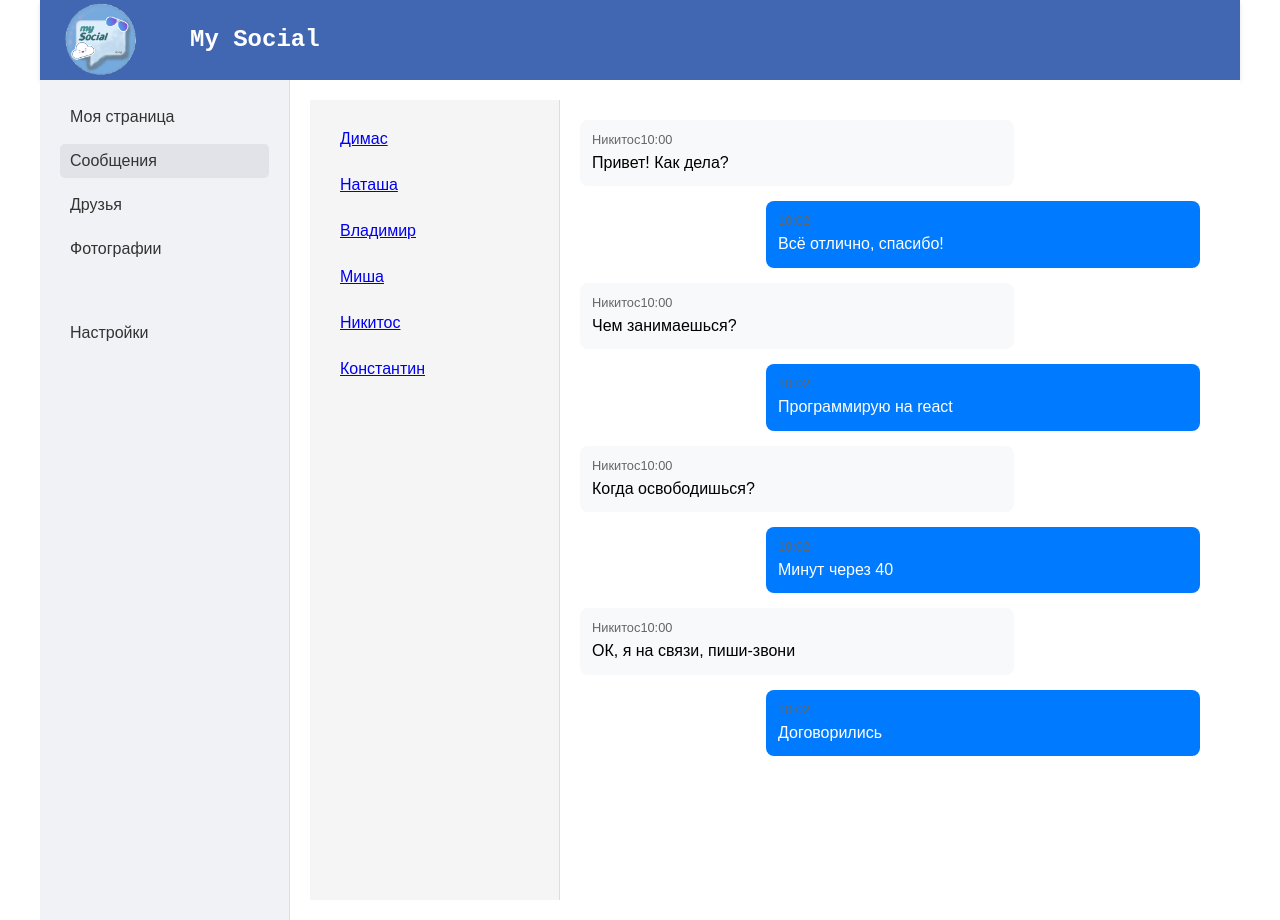
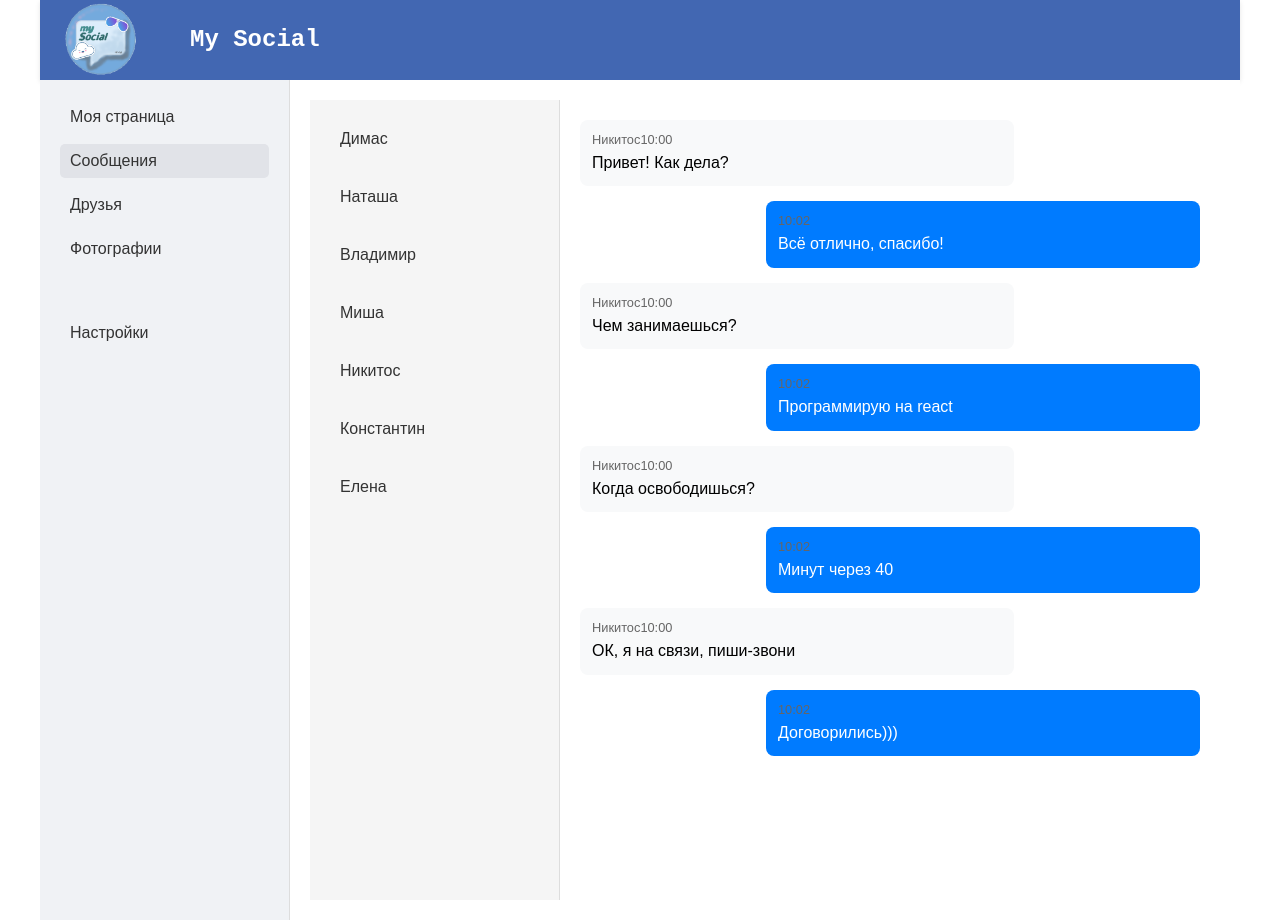
Before and after one commit to baranovdmitriy87/react-my-social-app, a React (Create React App) app: page /dialogs in a window 1280 px wide. Built offline with nearby package versions, Linux system fonts and the light colour scheme.

Commit message:
Стилизует список пользователей в диалогах, добавляет логику для активного элемента

```diff
--- a/src/components/Diologs/Diologs.jsx
+++ b/src/components/Diologs/Diologs.jsx
@@ -8,7 +8,8 @@ const DialogItem = (props) => {
 
   return (
     <li className={s.item}>
-      <NavLink to={path}> {props.name} </NavLink>
+      <NavLink to={path} className={({ isActive }) =>
+        isActive ? s.active : undefined}> {props.name} </NavLink>
     </li>
   )
 }
@@ -48,6 +49,7 @@ const Diologs = (props) => {
           <DialogItem name="Миша" id="4" />
           <DialogItem name="Никитос" id="5" />
           <DialogItem name="Константин" id="6" />
+          <DialogItem name="Елена" id="7" />
         </ul>
       </div>
 
@@ -60,7 +62,7 @@ const Diologs = (props) => {
           <Message message="Когда освободишься?" />
           <MessageSent message="Минут через 40 " />
           <Message message="ОК, я на связи, пиши-звони" />
-          <MessageSent message="Договорились" />
+          <MessageSent message="Договорились)))" />
         </div>
 
         {/* <form class="input">
--- a/src/components/Diologs/Diologs.module.css
+++ b/src/components/Diologs/Diologs.module.css
@@ -19,18 +19,26 @@
 }
 
 .item {
+  display: flex;
+}
+
+.item a {
+  width: 100%;
+  margin-bottom: 20px;
   padding: 10px;
-  margin-bottom: 8px;
+  border-radius: 5px;
   cursor: pointer;
-  border-radius: 5px;
+  text-decoration: none;
+  color: #333;
+  font-size: 16px;
   transition: background-color 0.2s;
 }
 
-.item:hover {
+.item a:hover {
   background-color: #e0e0e0;
 }
 
-.item.active {
+.item a.active {
   background-color: #007bff;
   color: white;
 }
--- a/src/components/Navbar/Navbar.module.css
+++ b/src/components/Navbar/Navbar.module.css
@@ -25,7 +25,7 @@
   display: block;
   padding: 8px 10px;
   border-radius: 5px;
-  transition: all 0.3s ease-in-out;
+  transition: all 0.2s ease-in-out;
 }
 
 .nav a.active {
```
